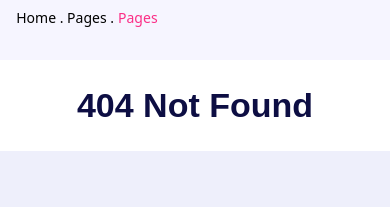
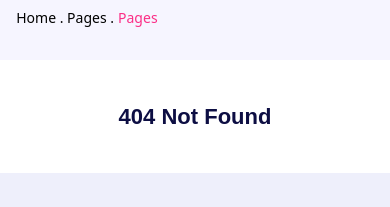
Before and after one commit to Mostofa-zaman/E-Commerce-M, a React (Vite) app: page /pages in a window 390 px wide. Shown: the part 182-389 px from the top of the page. Built offline with nearby package versions, Linux system fonts and the light colour scheme; no server answers.

Commit message:
improve PagesM component responsiveness

```diff
--- a/src/components/PagesM.jsx
+++ b/src/components/PagesM.jsx
@@ -2,13 +2,16 @@ import React from 'react'
 
 const PagesM = () => {
   return (
-    <>
-    <section className='lg:py-20 py-5'>
-        <div className="lg:w-9/12 w-11/12 mx-auto">
-            <h2 className='font-josefin text-[34px] text-[#0D0E43] font-bold text-center'>404 Not Found</h2>
-        </div>
+    <section className='py-10 sm:py-14 lg:py-20'>
+      <div className="w-11/12 lg:w-9/12 mx-auto">
+
+        <h2 className='font-josefin font-bold text-center text-[#0D0E43]
+                       text-[22px] sm:text-[28px] lg:text-[34px]'>
+          404 Not Found
+        </h2>
+
+      </div>
     </section>
-    </>
   )
 }
 
```
